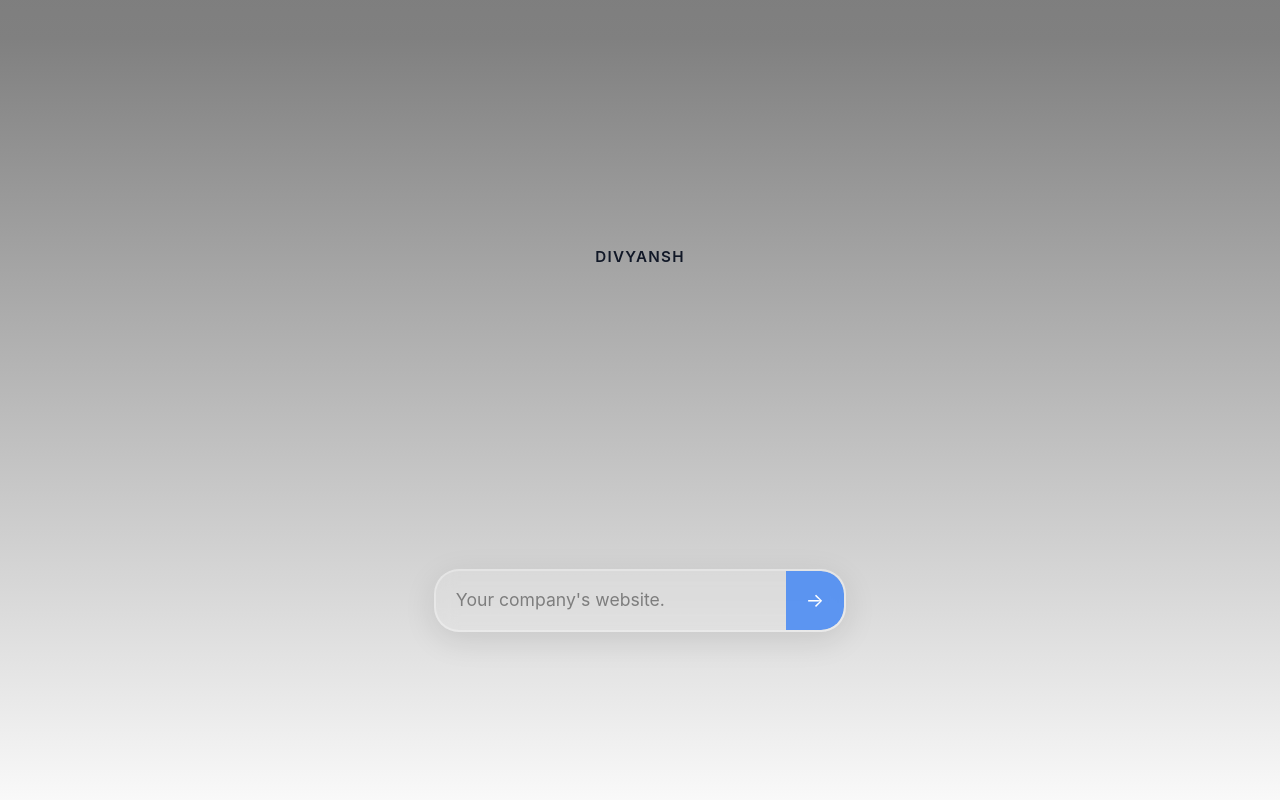
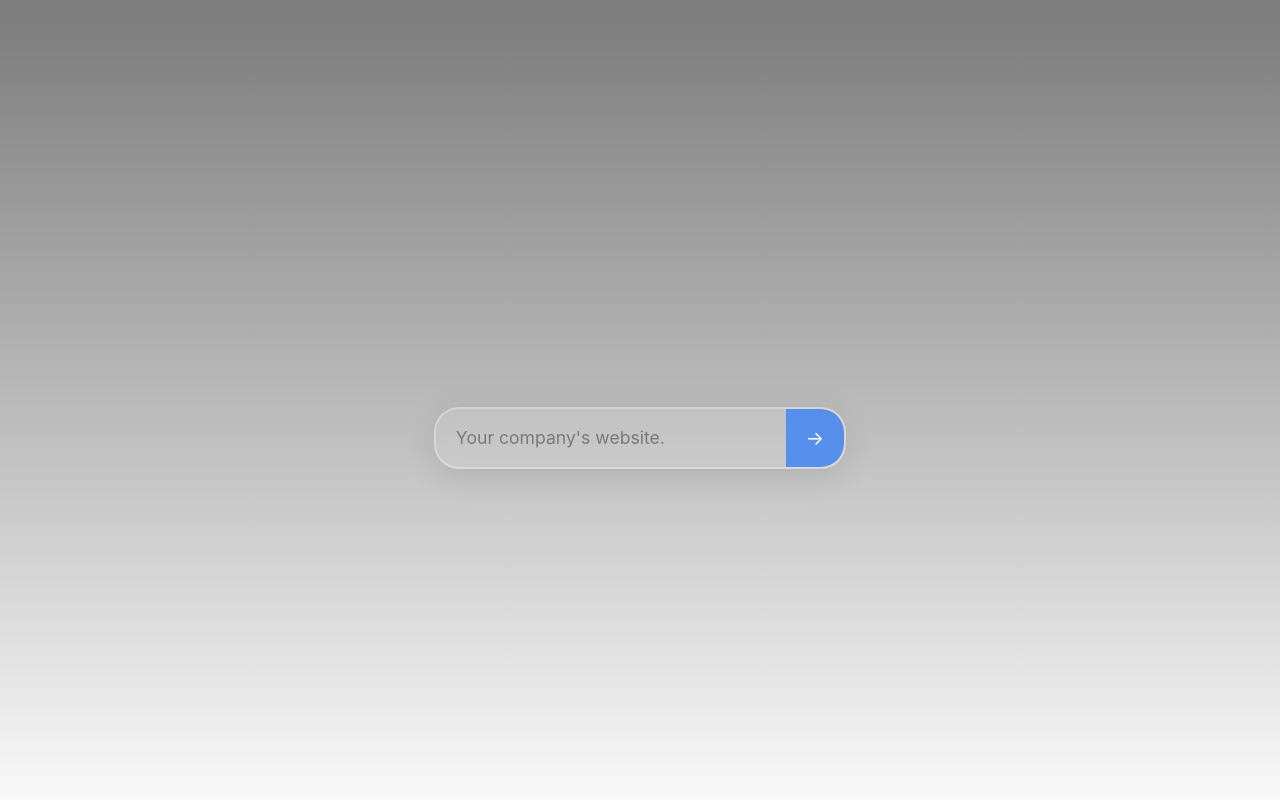
Before and after one commit to divyansh-1009/Landing-Page, a React (Vite) app: page / in a window 1280 px wide. Shown: the part 3962-4762 px from the top of the page. Built offline with nearby package versions, Linux system fonts and the light colour scheme.

Commit message:
section 6 text

```diff
--- a/src/App.css
+++ b/src/App.css
@@ -581,14 +581,30 @@
 
 .section-6-bottom {
   margin-bottom: 300px;
+  text-align: center;
 }
 
 .section-6-bottom-text {
-  font-size: 0.95rem;
+  font-size: 2.2rem;
   font-weight: 600;
   color: #111827;
-  letter-spacing: 0.08em;
-  text-transform: uppercase;
+  margin: 0;
+  line-height: 1.3;
+  text-shadow: 1px 1px 2px rgba(0, 0, 0, 0.3);
+  animation: section2TextFadeIn 0.9s ease-in-out forwards;
+  opacity: 0;
+}
+
+@media (max-width: 768px) {
+  .section-6-bottom-text {
+    font-size: 1.6rem;
+  }
+}
+
+@media (max-width: 480px) {
+  .section-6-bottom-text {
+    font-size: 1.4rem;
+  }
 }
 
 .morphed-form {
--- a/src/App.tsx
+++ b/src/App.tsx
@@ -71,6 +71,7 @@ function App() {
   const section4GridRef = useRef<HTMLDivElement>(null)
   const section4Ref = useRef<HTMLElement>(null)
   const section5Ref = useRef<HTMLElement>(null)
+  const section6Ref = useRef<HTMLElement>(null)
 
   useEffect(() => {
     const handleScroll = () => {
@@ -80,6 +81,19 @@ function App() {
     window.addEventListener('scroll', handleScroll)
     return () => window.removeEventListener('scroll', handleScroll)
   }, [])
+
+  // Reveal text in section 6 when user scrolls to it
+  const [showSection6Text, setShowSection6Text] = useState(false)
+  useEffect(() => {
+    const el = section6Ref.current
+    if (!el) return
+    const rect = el.getBoundingClientRect()
+    const viewportH = window.innerHeight
+    const startTrigger = viewportH * 0.85
+    const endTrigger = viewportH * 0.1
+    const isActive = rect.top < startTrigger && rect.bottom > endTrigger
+    setShowSection6Text(isActive)
+  }, [scrollY])
 
   // Initialize dot grid for section 3
   useEffect(() => {
@@ -731,11 +745,14 @@ function App() {
         </div>
       </section>
 
-      <section className="section-full" id="section-6">
+      <section className="section-full" id="section-6" ref={section6Ref}>
         <div className="section-6-container">
-          <div className="section-6-bottom">
-            <span className="section-6-bottom-text">divyansh</span>
-          </div>
+          {showSection6Text && (
+            <div className="section-6-bottom">
+              <span className="section-6-bottom-text">Amongst the entropy, I found your perfect business opportunity, backed by my
+              proprietary intense market research and reasoning.</span>
+            </div>
+          )}
           {!showFinalMessage ? (
             <form className="morphed-form" onSubmit={handleFormSubmit}>
               <div className="form-input-container">
```
